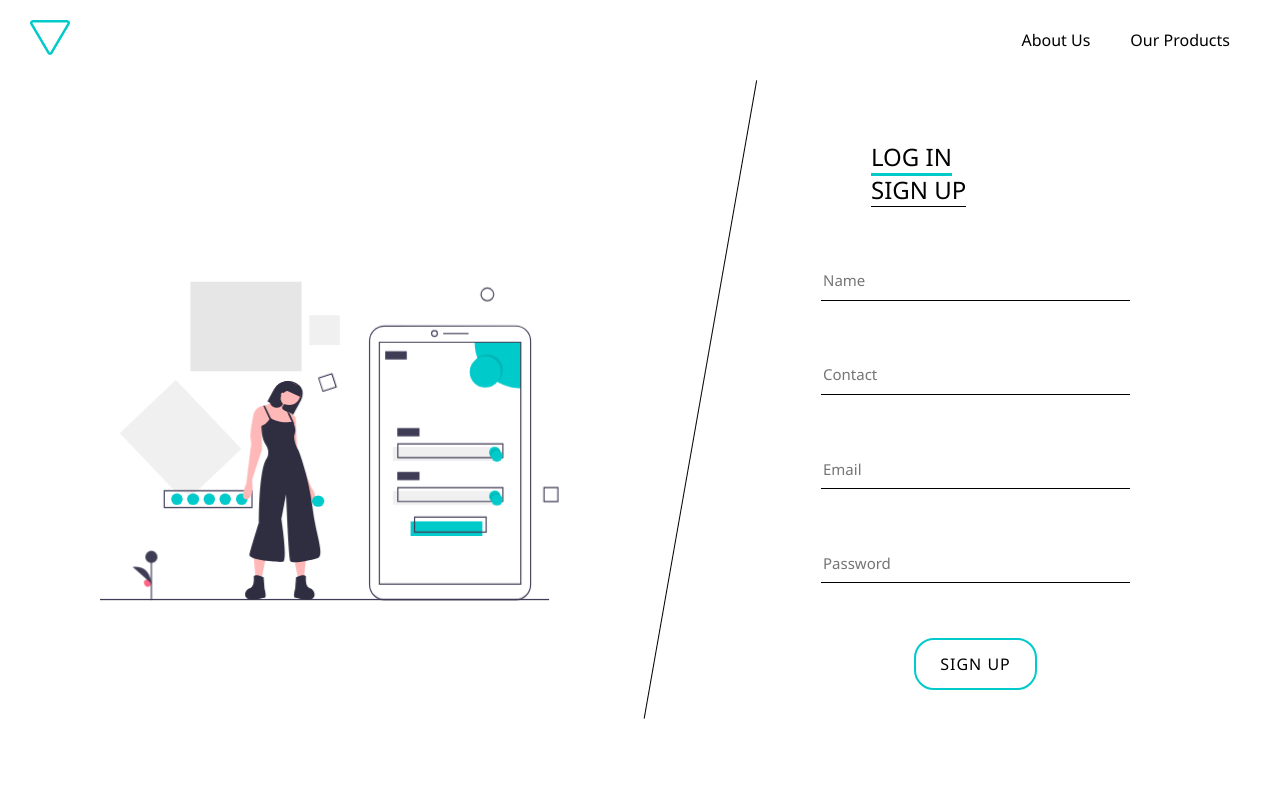
After one commit to Alekh777/sign-up-trigon, a web app: file public/login.html in a window 1280 px wide. The commit adds this page. Run offline with its HTML, style and script files only (its server is not run), Linux system fonts and the light colour scheme.

Commit message:
Modify signup and login page

```diff
--- /dev/null
+++ b/public/login.html
@@ -0,0 +1,119 @@
+<!DOCTYPE html>
+<html lang="en">
+  <head>
+    <meta charset="UTF-8" />
+    <meta http-equiv="X-UA-Compatible" content="IE=edge" />
+    <meta name="viewport" content="width=device-width, initial-scale=1.0" />
+    <title>Sign Up</title>
+    <link rel="stylesheet" href="style.css" />
+    <link rel="icon" href="logo.svg" type="image/gif" sizes="16x16">
+
+  </head>
+  <body>
+    <div class="navbar">
+      <div class="left"><img src="/img/logo.svg" class="logo" alt="" /></div>
+      <div class="right">
+        <a href="#">About Us</a><a href="#">Our Products</a>
+      </div>
+    </div>
+    <div class="container">
+        <svg class="signup" xmlns="http://www.w3.org/2000/svg" width="729.727" height="504.356" viewBox="0 0 729.727 504.356">
+            <g id="Group_1" data-name="Group 1" transform="translate(0 -56.343)">
+              <g id="box1">
+                <path id="Path_2" data-name="Path 2" d="M171.3,410l56.5-88.848L101.274,240.694,35.931,343.451,140.586,410Z" transform="translate(-3.279 -21.963)" fill="#f0f0f0"/>
+              </g>
+              <g id="boxCircle">
+                <path id="Path_3" data-name="Path 3" d="M457.448,596.171H317.5V568H457.448Zm-138.13-1.818H455.63V569.818H319.318Z" transform="translate(-209.359 -180.418)" fill="#3f3d56"/>
+                <circle id="Ellipse_1" data-name="Ellipse 1" cx="9" cy="9" r="9" transform="translate(222 392.699)" fill="#00caca"/>
+                <circle id="Ellipse_2" data-name="Ellipse 2" cx="9" cy="9" r="9" transform="translate(196 392.699)" fill="#00caca"/>
+                <circle id="Ellipse_3" data-name="Ellipse 3" cx="9" cy="9" r="9" transform="translate(171 392.699)" fill="#00caca"/>
+                <ellipse id="Ellipse_4" data-name="Ellipse 4" cx="9.5" cy="9" rx="9.5" ry="9" transform="translate(145 392.699)" fill="#00caca"/>
+                <circle id="Ellipse_5" data-name="Ellipse 5" cx="9" cy="9" r="9" transform="translate(120 392.699)" fill="#00caca"/>
+              </g>
+              <g id="box3">
+                <rect id="Rectangle_11" data-name="Rectangle 11" width="48" height="47" transform="translate(329.5 99.309)" fill="#f0f0f0"/>
+              </g>
+              <g id="hollowCircle">
+                <path id="Path_16" data-name="Path 16" d="M868.405,225.31a10.905,10.905,0,1,1,10.9-10.905A10.905,10.905,0,0,1,868.405,225.31Zm0-19.993a9.088,9.088,0,1,0,9.088,9.088,9.088,9.088,0,0,0-9.088-9.088Z" transform="translate(-258.633 -147.157)" fill="#3f3d56"/>
+              </g>
+              <g id="box4">
+                <path id="Path_17" data-name="Path 17" d="M603.128,392.128H579.5V368.5h23.628Zm-21.81-1.818H601.31V370.318H581.318Z" transform="translate(-233.266 -162.214)" fill="#3f3d56"/>
+              </g>
+              <g id="phone">
+                <rect id="Rectangle_3" data-name="Rectangle 3" width="113" height="23" transform="translate(489 436.699)" fill="#00caca"/>
+                <rect id="Rectangle_4" data-name="Rectangle 4" width="165" height="22" transform="translate(461 319.699)" fill="#f0f0f0"/>
+                <rect id="Rectangle_5" data-name="Rectangle 5" width="707" height="2" transform="translate(0 558.699)" fill="#3f3d56"/>
+                <path id="Path_5" data-name="Path 5" d="M895.492,715.065H688.867A24.4,24.4,0,0,1,664.5,690.7V306.867A24.4,24.4,0,0,1,688.867,282.5H895.491a24.4,24.4,0,0,1,24.368,24.367V690.7a24.4,24.4,0,0,1-24.367,24.368ZM688.868,284.318a22.576,22.576,0,0,0-22.551,22.55V690.7a22.576,22.576,0,0,0,22.55,22.551H895.491a22.576,22.576,0,0,0,22.551-22.55V306.867a22.576,22.576,0,0,0-22.55-22.55Z" transform="translate(-241.022 -154.366)" fill="#3f3d56"/>
+                <path id="Path_6" data-name="Path 6" d="M777.453,301.4a5.452,5.452,0,1,1,5.453-5.453A5.452,5.452,0,0,1,777.453,301.4Zm0-9.087a3.635,3.635,0,1,0,3.635,3.635A3.635,3.635,0,0,0,777.453,292.318Z" transform="translate(-250.832 -155.096)" fill="#3f3d56"/>
+                <rect id="Rectangle_6" data-name="Rectangle 6" width="39.985" height="1.818" transform="translate(540.252 139.948)" fill="#3f3d56"/>
+                <path id="Path_7" data-name="Path 7" d="M920.2,311.5v72.7a72.7,72.7,0,0,1-72.7-72.7Z" transform="translate(-257.721 -157.012)" fill="#00caca"/>
+                <path id="Path_8" data-name="Path 8" d="M905.961,693.084H681.5V310.5H905.961Zm-222.644-1.818H904.144V312.318H683.318Z" transform="translate(-242.574 -156.921)" fill="#3f3d56"/>
+                <circle id="Ellipse_6" data-name="Ellipse 6" cx="24.5" cy="24.5" r="24.5" transform="translate(585 173.699)" opacity="0.1"/>
+                <circle id="Ellipse_7" data-name="Ellipse 7" cx="24.5" cy="24.5" r="24.5" transform="translate(582 176.699)" fill="#00caca"/>
+                <rect id="Rectangle_7" data-name="Rectangle 7" width="34" height="13" transform="translate(449 168.699)" fill="#3f3d56"/>
+                <rect id="Rectangle_8" data-name="Rectangle 8" width="35" height="13" transform="translate(468 289.699)" fill="#3f3d56"/>
+                <path id="Path_9" data-name="Path 9" d="M880.71,510.128H713.5V486.5H880.71ZM715.318,508.31H878.893V488.318H715.318Z" transform="translate(-245.494 -172.981)" fill="#3f3d56"/>
+                <rect id="Rectangle_9" data-name="Rectangle 9" width="165" height="22" transform="translate(461 388.699)" fill="#f0f0f0"/>
+                <rect id="Rectangle_10" data-name="Rectangle 10" width="35" height="13" transform="translate(468 358.699)" fill="#3f3d56"/>
+                <path id="Path_10" data-name="Path 10" d="M880.71,586.128H713.5V562.5H880.71ZM715.318,584.31H878.893V564.318H715.318Z" transform="translate(-245.494 -179.916)" fill="#3f3d56"/>
+                <path id="Path_11" data-name="Path 11" d="M857,638.945H742.5V613.5H857Zm-112.685-1.818H855.185v-21.81H744.318Z" transform="translate(-248.14 -184.57)" fill="#3f3d56"/>
+                <path id="Path_12" data-name="Path 12" d="M890.675,501.587a9.088,9.088,0,0,1-16.094,5.789l-.009-.009a9.087,9.087,0,1,1,15.839-7.933.009.009,0,0,0,0,.007.009.009,0,0,0,.006,0A9.3,9.3,0,0,1,890.675,501.587Z" transform="translate(-260.002 -173.529)" fill="#00caca"/>
+                <path id="Path_13" data-name="Path 13" d="M890.857,501.952a9.088,9.088,0,0,1-16.094,5.789l-.009-.009a9.291,9.291,0,0,1-.255-2.145,9.088,9.088,0,0,1,16.094-5.789.009.009,0,0,0,0,.007.009.009,0,0,0,.007,0,9.293,9.293,0,0,1,.254,2.145Z" transform="translate(-260.185 -173.894)" opacity="0.1"/>
+                <circle id="Ellipse_8" data-name="Ellipse 8" cx="9" cy="9" r="9" transform="translate(616 324.699)" fill="#00caca"/>
+                <path id="Path_14" data-name="Path 14" d="M890.675,577.587a9.088,9.088,0,0,1-16.094,5.789l-.009-.009a9.087,9.087,0,1,1,15.839-7.933.009.009,0,0,0,0,.006.009.009,0,0,0,.006,0,9.3,9.3,0,0,1,.255,2.145Z" transform="translate(-260.002 -180.464)" fill="#00caca"/>
+                <path id="Path_15" data-name="Path 15" d="M890.857,577.952a9.088,9.088,0,0,1-16.094,5.789l-.009-.009a9.291,9.291,0,0,1-.255-2.145,9.088,9.088,0,0,1,16.094-5.789.009.009,0,0,0,0,.006.009.009,0,0,0,.007,0,9.294,9.294,0,0,1,.254,2.145Z" transform="translate(-260.185 -180.829)" opacity="0.1"/>
+                <circle id="Ellipse_9" data-name="Ellipse 9" cx="9" cy="9" r="9" transform="translate(616 393.699)" fill="#00caca"/>
+                <g id="box5">
+                  <path id="Path_18" data-name="Path 18" d="M999.128,586.128H975.5V562.5h23.628Zm-21.81-1.818H997.31V564.318H977.318Z" transform="translate(-269.401 -179.916)" fill="#3f3d56"/>
+                </g>
+              </g>
+              <g id="Girl">
+                <path id="Path_19" data-name="Path 19" d="M488.5,410.942l4.055,2.184,13.8,7.436,22.274,12,12.98-24.083a19.561,19.561,0,0,0-7.946-26.526,25.982,25.982,0,0,0-30.335,4.116l-.007.007a26.008,26.008,0,0,0-4.885,6.429Z" transform="translate(-224.963 -163.157)" fill="#2f2e41"/>
+                <path id="Path_20" data-name="Path 20" d="M354.919,542.664,352.2,572.6l-10.205,1.36-6.8-34.015Z" transform="translate(-30.586 -49.269)" fill="#ffb8b8"/>
+                <path id="Path_21" data-name="Path 21" d="M537.863,718.524s12.926-6.8,15.647-1.361c0,0-2.041,16.328,6.123,18.369s11.565,16.328,0,17.688S540.585,750.5,536.5,750.5s0-14.287,0-14.287Z" transform="translate(-229.177 -193.837)" fill="#2f2e41"/>
+                <path id="Path_22" data-name="Path 22" d="M266.316,542.664l2.722,29.933,10.2,1.36,6.8-34.015Z" transform="translate(-24.301 -49.269)" fill="#ffb8b8"/>
+                <path id="Path_23" data-name="Path 23" d="M479.1,718.524s-12.926-6.8-15.647-1.361c0,0,2.041,16.328-6.123,18.369s-11.565,16.328,0,17.688,19.049-2.721,23.132-2.721,0-14.287,0-14.287Z" transform="translate(-221.438 -193.837)" fill="#2f2e41"/>
+                <circle id="Ellipse_10" data-name="Ellipse 10" cx="17.688" cy="17.688" r="17.688" transform="translate(280.113 217.865)" fill="#ffb8b8"/>
+                <path id="Path_24" data-name="Path 24" d="M464.067,435.4l14.287,22.451,17.008-1.361,27.893,2.041s2.633-5.266,4.783-10.388a40.247,40.247,0,0,0,2.7-7.98c.68-4.762-8.844-9.524-8.844-9.524s-.374-.068-1-.218c-.83-.2-2.109-.524-3.51-1-3.163-1.075-6.966-2.9-7.735-5.585-1.361-4.762,8.844-11.565,8.844-11.565l-12.246-11.565s-10.878,15.11-24.09,18.552a21.035,21.035,0,0,1-2.327.476l-.116.02C465.428,421.8,464.067,435.4,464.067,435.4Z" transform="translate(-222.733 -165.152)" fill="#ffb8b8"/>
+                <path id="Path_25" data-name="Path 25" d="M469.931,432.149l-7.483,6.123s-6.123,29.254-4.082,37.417-.68,15.647-.68,17.008-6.123,52.384-6.123,52.384-12.246,27.213.68,24.491,8.164-29.934,8.164-29.934l15.647-47.622V451.878Z" transform="translate(-221.113 -168.022)" fill="#ffb8b8"/>
+                <path id="Path_26" data-name="Path 26" d="M531.171,438.138l5.443,4.082,2.721,57.147,20.41,48.983s14.967,23.811,5.443,24.491-15.647-24.492-15.647-24.492l-18.369-46.942-2.721-45.581Z" transform="translate(-228.608 -168.568)" fill="#ffb8b8"/>
+                <path id="Path_27" data-name="Path 27" d="M490.663,442.629s13.606,9.524,35.377,6.123c0,0,6.123,12.246,2.721,19.049s4.082,23.131,5.443,25.172,17.008,44.221,22.45,89.8,20.41,76.876,7.484,80.958-39.458,8.844-42.18,4.762-6.8-105.45-6.8-105.45l-7.483,38.778s10.2,65.991,2.721,67.351-54.425-2.721-53.065-10.885,14.967-51.024,14.967-51.024-.68-85.72,12.926-102.047c0,0,5.443-8.844-2.041-20.41s-6.8-29.934-6.8-29.934S481.818,454.875,490.663,442.629Z" transform="translate(-222.115 -168.978)" fill="#2f2e41"/>
+                <path id="Path_28" data-name="Path 28" d="M282.913,280.1l11.45,25.192,2.721-1.36-11.845-24.308Z" transform="translate(-25.816 -25.515)" fill="#2f2e41"/>
+                <path id="Path_29" data-name="Path 29" d="M522.737,432.306l8.592,18.906,2.061-.184-.7-3.218-6.443-14.5C525.418,433.108,524.139,432.782,522.737,432.306Z" transform="translate(-228.086 -168.036)" fill="#2f2e41"/>
+                <path id="Path_30" data-name="Path 30" d="M492.913,413.127a11.2,11.2,0,0,0,20.546,2c-8.606-11.252-1.225-18.321,12.756-23.668a11.189,11.189,0,0,0-1.2-12.409,26.069,26.069,0,0,0-21.328,7.021l-.007.007L493.743,404.5a11.144,11.144,0,0,0-.831,8.627Z" transform="translate(-225.319 -163.157)" fill="#2f2e41"/>
+                <ellipse id="Ellipse_11" data-name="Ellipse 11" cx="2.381" cy="4.082" rx="2.381" ry="4.082" transform="translate(284.875 233.513)" fill="#ffb8b8"/>
+                <path id="Path_31" data-name="Path 31" d="M522.408,394.254l20.45,9.266,3.749-8.273A19.6,19.6,0,0,0,542.661,387l-14.076-6.375Z" transform="translate(-228.056 -163.32)" fill="#2f2e41"/>
+              </g>
+              <g id="circle">
+                <ellipse id="Ellipse_12" data-name="Ellipse 12" cx="9.5" cy="9" rx="9.5" ry="9" transform="translate(334 395.699)" fill="#00caca"/>
+              </g>
+              <g id="redCircle">
+                <circle id="Ellipse_13" data-name="Ellipse 13" cx="5.939" cy="5.939" r="5.939" transform="translate(45.82 455.625)" fill="#ff6584"/>
+              </g>
+              <g id="flower">
+                <rect id="Rectangle_12" data-name="Rectangle 12" width="1.818" height="67.621" transform="translate(79.947 492.518)" fill="#3f3d56"/>
+                <circle id="Ellipse_14" data-name="Ellipse 14" cx="9.563" cy="9.563" r="9.563" transform="translate(71.294 482.955)" fill="#3f3d56"/>
+                <path id="Path_32" data-name="Path 32" d="M284.526,726.7s-1.366-29.382-29.371-25.966" transform="translate(-203.67 -192.504)" fill="#3f3d56"/>
+              </g>
+              <g id="box2" transform="translate(-86.687 -259.651)">
+                <rect id="Rectangle_13" data-name="Rectangle 13" width="175" height="141" transform="translate(229 319)" fill="#e6e6e6"/>
+              </g>
+            </g>
+          </svg>
+      <div class="divider"></div>
+      <div class="formDiv">
+        <form action="/signup" method="post" class="form">
+          <div>
+            <a href="/signup"><h2 class="form-heading heading-signup heading-main" onclick="login()">LOG IN</h2></a>
+            <a href="/login"><h2 class="form-heading heading-signup heading-secondary" onclick="signup()">SIGN UP</h2></a>
+          </div>
+          <input type="text" class="txt" placeholder="Name" name="name">
+          <input type="text" class="txt" placeholder="Contact" name="contact">
+          <input type="email" class="txt" placeholder="Email" name="email">
+          <input type="password" class="txt" placeholder="Password" name="password">
+          <button type="submit" class="btn">SIGN UP</button>
+        </form>
+      </div>
+    </div>
+  </body>
+</html>
--- a/style.css
+++ b/public/style.css
@@ -69,6 +69,38 @@ a:hover {
   width: 30%;
   height: calc(100% - 10px);
   margin-top: 10px;
+}
+
+.form-heading{
+    display: inline-block;
+    margin: 0 40px;
+}
+
+.form a{
+    padding: 0;
+}
+
+.heading-signup{
+    position: relative;
+    cursor: pointer;
+}
+
+.heading-signup::after{
+    content: '';
+    position: absolute;
+    top: 100%;
+    left: 0;
+    width: 100%;
+}
+
+.heading-main::after{
+    height: 3px;
+    background-color: var(--primary-color);
+}
+
+.heading-secondary::after{
+    height: 1px;
+    background-color: black;
 }
 
 .form {
```
Also changed, not shown: public/signup.html (renamed from index.html, +10 -11 lines), public/app.js (added), public/img/logo.svg (renamed from logo.svg), public/img/signup.svg (renamed from signup.svg).
